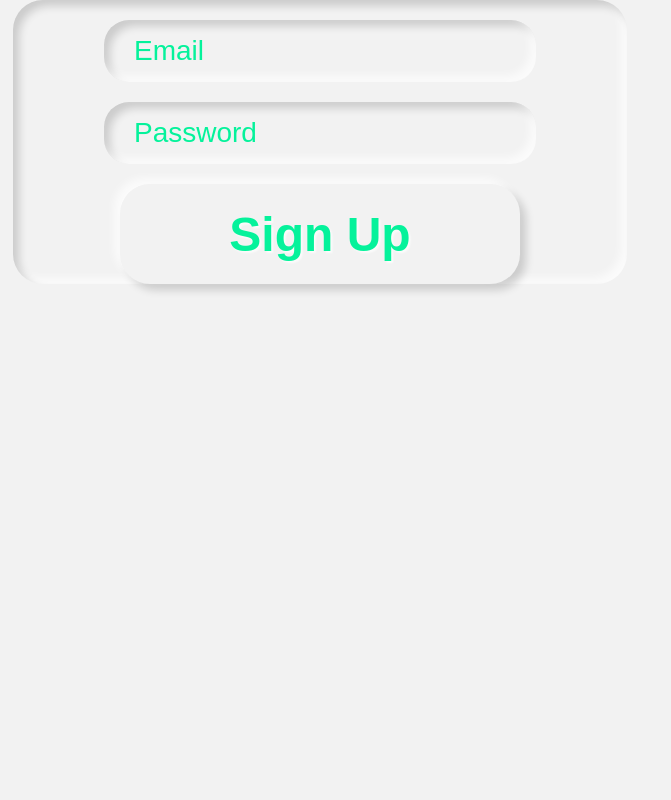
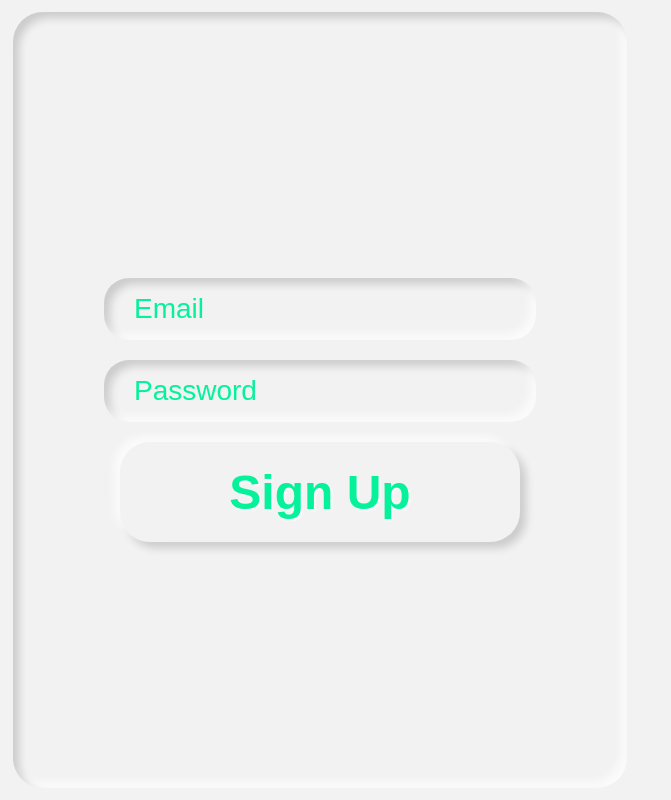
Before and after one commit to Figure-Finance/figure, a React (Create React App) app in the folder frontend/: page / in a window 1280 px wide. Shown: the whole page, without its empty margins (0-671 px from the left). Built offline with nearby package versions, Linux system fonts and the light colour scheme.

Commit message:
[update] added 100% height for app

```diff
--- a/frontend/src/index.css
+++ b/frontend/src/index.css
@@ -1,3 +1,7 @@
+html, body, #root {
+  height: 100%;
+}
+
 body {
   background-color: var(--white);
   margin: 0;
```
